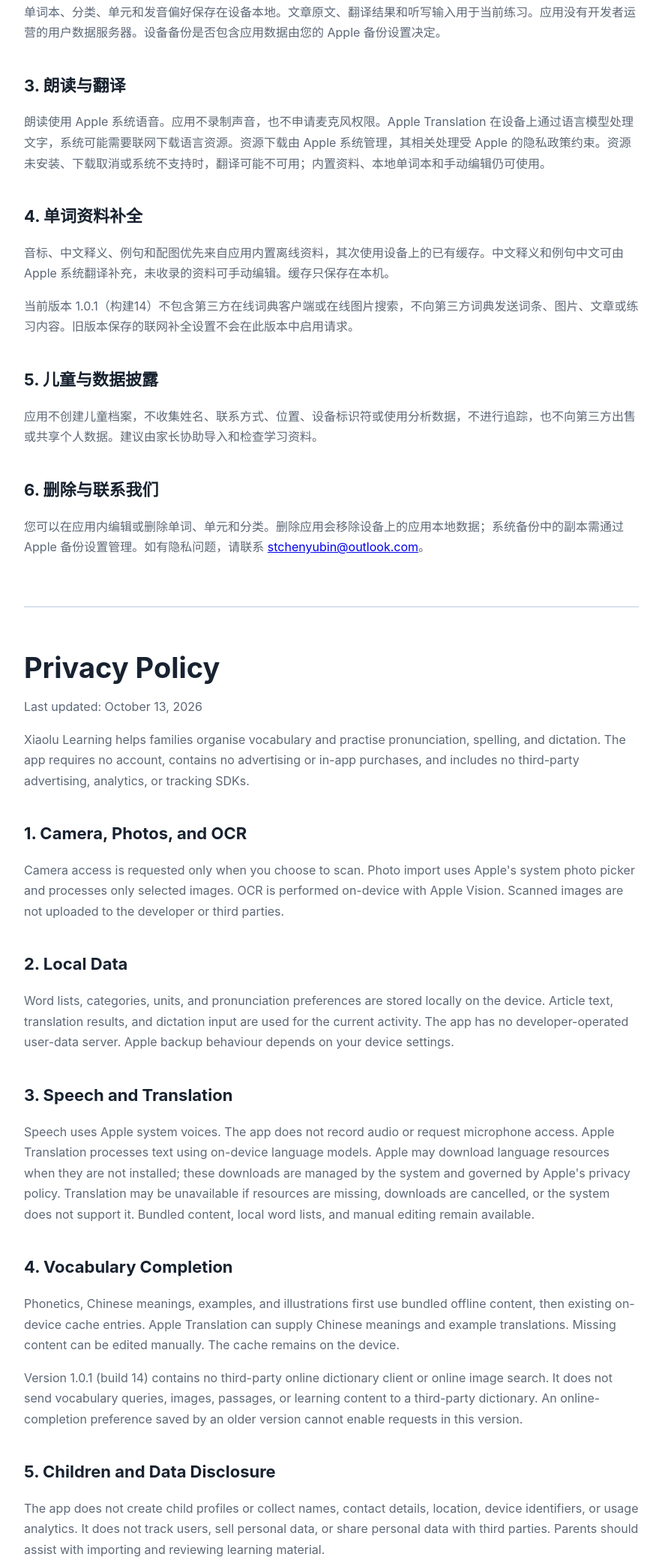
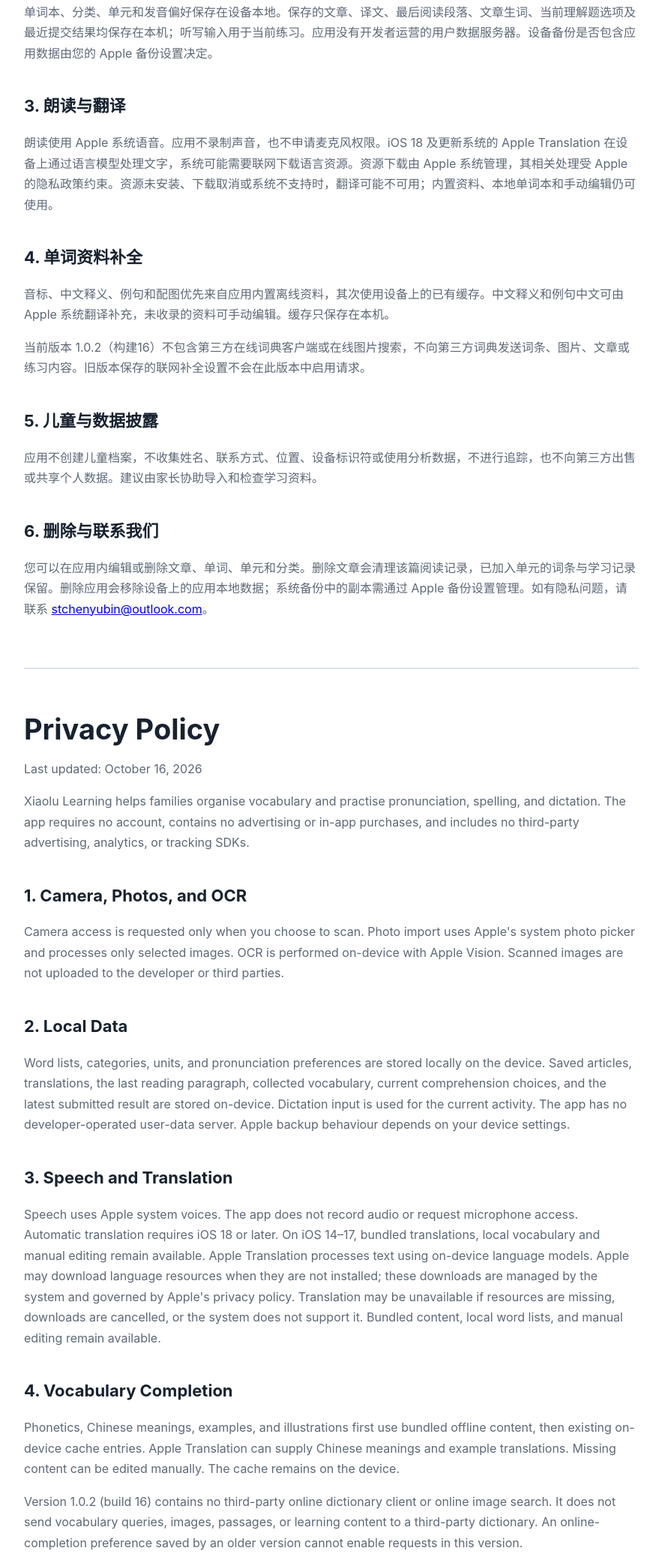
Before and after one commit to inotgaoshou/learn-english, a plain HTML site: page docs/privacy.html in a window 1280 px wide. Shown: the part 594-2678 px from the top of the page at 75% size, without its empty margins (198-1081 px from the left). Drawn offline with Linux system fonts and the light colour scheme.

Commit message:
docs: update support and privacy for v1.0.2

```diff
--- a/docs/privacy.html
+++ b/docs/privacy.html
@@ -28,41 +28,41 @@
   <main>
     <section>
       <h1>隐私政策</h1>
-      <p class="date">更新日期：2026 年 10 月 13 日</p>
+      <p class="date">更新日期：2026 年 10 月 16 日</p>
       <p>小鹿学习是一款供家长和孩子整理单词、练习朗读、拼写及听写的英语学习工具。应用不需要账号，没有广告、社交功能或应用内购买，未集成第三方广告、分析或追踪 SDK。</p>
       <h2>1. 相机、照片与文字识别</h2>
       <p>应用仅在您主动扫描时申请相机权限。相册导入使用 Apple 系统照片选择器，仅处理您选择的图片。文字识别使用 Apple Vision 在设备上进行；应用不会把扫描图片上传给开发者或第三方。</p>
       <h2>2. 本地数据</h2>
       <p>五步学习进度、上次学习位置、错词次数、来源、最近错误时间及复习通过记录保存在设备本地。删除单词或单元时清理对应记录；修改词条英文内容会重置该词记录。</p>
-      <p>单词本、分类、单元和发音偏好保存在设备本地。文章原文、翻译结果和听写输入用于当前练习。应用没有开发者运营的用户数据服务器。设备备份是否包含应用数据由您的 Apple 备份设置决定。</p>
+      <p>单词本、分类、单元和发音偏好保存在设备本地。保存的文章、译文、最后阅读段落、文章生词、当前理解题选项及最近提交结果均保存在本机；听写输入用于当前练习。应用没有开发者运营的用户数据服务器。设备备份是否包含应用数据由您的 Apple 备份设置决定。</p>
       <h2>3. 朗读与翻译</h2>
-      <p>朗读使用 Apple 系统语音。应用不录制声音，也不申请麦克风权限。Apple Translation 在设备上通过语言模型处理文字，系统可能需要联网下载语言资源。资源下载由 Apple 系统管理，其相关处理受 Apple 的隐私政策约束。资源未安装、下载取消或系统不支持时，翻译可能不可用；内置资料、本地单词本和手动编辑仍可使用。</p>
+      <p>朗读使用 Apple 系统语音。应用不录制声音，也不申请麦克风权限。iOS 18 及更新系统的 Apple Translation 在设备上通过语言模型处理文字，系统可能需要联网下载语言资源。资源下载由 Apple 系统管理，其相关处理受 Apple 的隐私政策约束。资源未安装、下载取消或系统不支持时，翻译可能不可用；内置资料、本地单词本和手动编辑仍可使用。</p>
       <h2>4. 单词资料补全</h2>
       <p>音标、中文释义、例句和配图优先来自应用内置离线资料，其次使用设备上的已有缓存。中文释义和例句中文可由 Apple 系统翻译补充，未收录的资料可手动编辑。缓存只保存在本机。</p>
-      <p>当前版本 1.0.1（构建14）不包含第三方在线词典客户端或在线图片搜索，不向第三方词典发送词条、图片、文章或练习内容。旧版本保存的联网补全设置不会在此版本中启用请求。</p>
+      <p>当前版本 1.0.2（构建16）不包含第三方在线词典客户端或在线图片搜索，不向第三方词典发送词条、图片、文章或练习内容。旧版本保存的联网补全设置不会在此版本中启用请求。</p>
       <h2>5. 儿童与数据披露</h2>
       <p>应用不创建儿童档案，不收集姓名、联系方式、位置、设备标识符或使用分析数据，不进行追踪，也不向第三方出售或共享个人数据。建议由家长协助导入和检查学习资料。</p>
       <h2>6. 删除与联系我们</h2>
-      <p>您可以在应用内编辑或删除单词、单元和分类。删除应用会移除设备上的应用本地数据；系统备份中的副本需通过 Apple 备份设置管理。如有隐私问题，请联系 <a href="mailto:stchenyubin@outlook.com">stchenyubin@outlook.com</a>。</p>
+      <p>您可以在应用内编辑或删除文章、单词、单元和分类。删除文章会清理该篇阅读记录，已加入单元的词条与学习记录保留。删除应用会移除设备上的应用本地数据；系统备份中的副本需通过 Apple 备份设置管理。如有隐私问题，请联系 <a href="mailto:stchenyubin@outlook.com">stchenyubin@outlook.com</a>。</p>
     </section>
 
     <section class="english" lang="en">
       <h1>Privacy Policy</h1>
-      <p class="date">Last updated: October 13, 2026</p>
+      <p class="date">Last updated: October 16, 2026</p>
       <p>Xiaolu Learning helps families organise vocabulary and practise pronunciation, spelling, and dictation. The app requires no account, contains no advertising or in-app purchases, and includes no third-party advertising, analytics, or tracking SDKs.</p>
       <h2>1. Camera, Photos, and OCR</h2>
       <p>Camera access is requested only when you choose to scan. Photo import uses Apple's system photo picker and processes only selected images. OCR is performed on-device with Apple Vision. Scanned images are not uploaded to the developer or third parties.</p>
       <h2>2. Local Data</h2>
-      <p>Word lists, categories, units, and pronunciation preferences are stored locally on the device. Article text, translation results, and dictation input are used for the current activity. The app has no developer-operated user-data server. Apple backup behaviour depends on your device settings.</p>
+      <p>Word lists, categories, units, and pronunciation preferences are stored locally on the device. Saved articles, translations, the last reading paragraph, collected vocabulary, current comprehension choices, and the latest submitted result are stored on-device. Dictation input is used for the current activity. The app has no developer-operated user-data server. Apple backup behaviour depends on your device settings.</p>
       <h2>3. Speech and Translation</h2>
-      <p>Speech uses Apple system voices. The app does not record audio or request microphone access. Apple Translation processes text using on-device language models. Apple may download language resources when they are not installed; these downloads are managed by the system and governed by Apple's privacy policy. Translation may be unavailable if resources are missing, downloads are cancelled, or the system does not support it. Bundled content, local word lists, and manual editing remain available.</p>
+      <p>Speech uses Apple system voices. The app does not record audio or request microphone access. Automatic translation requires iOS 18 or later. On iOS 14–17, bundled translations, local vocabulary and manual editing remain available. Apple Translation processes text using on-device language models. Apple may download language resources when they are not installed; these downloads are managed by the system and governed by Apple's privacy policy. Translation may be unavailable if resources are missing, downloads are cancelled, or the system does not support it. Bundled content, local word lists, and manual editing remain available.</p>
       <h2>4. Vocabulary Completion</h2>
       <p>Phonetics, Chinese meanings, examples, and illustrations first use bundled offline content, then existing on-device cache entries. Apple Translation can supply Chinese meanings and example translations. Missing content can be edited manually. The cache remains on the device.</p>
-      <p>Version 1.0.1 (build 14) contains no third-party online dictionary client or online image search. It does not send vocabulary queries, images, passages, or learning content to a third-party dictionary. An online-completion preference saved by an older version cannot enable requests in this version.</p>
+      <p>Version 1.0.2 (build 16) contains no third-party online dictionary client or online image search. It does not send vocabulary queries, images, passages, or learning content to a third-party dictionary. An online-completion preference saved by an older version cannot enable requests in this version.</p>
       <h2>5. Children and Data Disclosure</h2>
       <p>The app does not create child profiles or collect names, contact details, location, device identifiers, or usage analytics. It does not track users, sell personal data, or share personal data with third parties. Parents should assist with importing and reviewing learning material.</p>
       <h2>6. Deletion and Contact</h2>
-      <p>You can edit or delete words, units, and categories in the app. Deleting the app removes its local data from the device; copies in system backups are managed through Apple backup settings. Privacy questions can be sent to <a href="mailto:stchenyubin@outlook.com">stchenyubin@outlook.com</a>.</p>
+      <p>You can edit or delete articles, words, units, and categories in the app. Deleting an article removes its reading records but preserves vocabulary and learning records already added to a unit. Deleting the app removes its local data from the device; copies in system backups are managed through Apple backup settings. Privacy questions can be sent to <a href="mailto:stchenyubin@outlook.com">stchenyubin@outlook.com</a>.</p>
     </section>
   </main>
   <footer><a href="./">小鹿学习</a> · Copyright 2026 xueling huang</footer>
```
Also changed, not shown: docs/support.html (+8 -2 lines).
